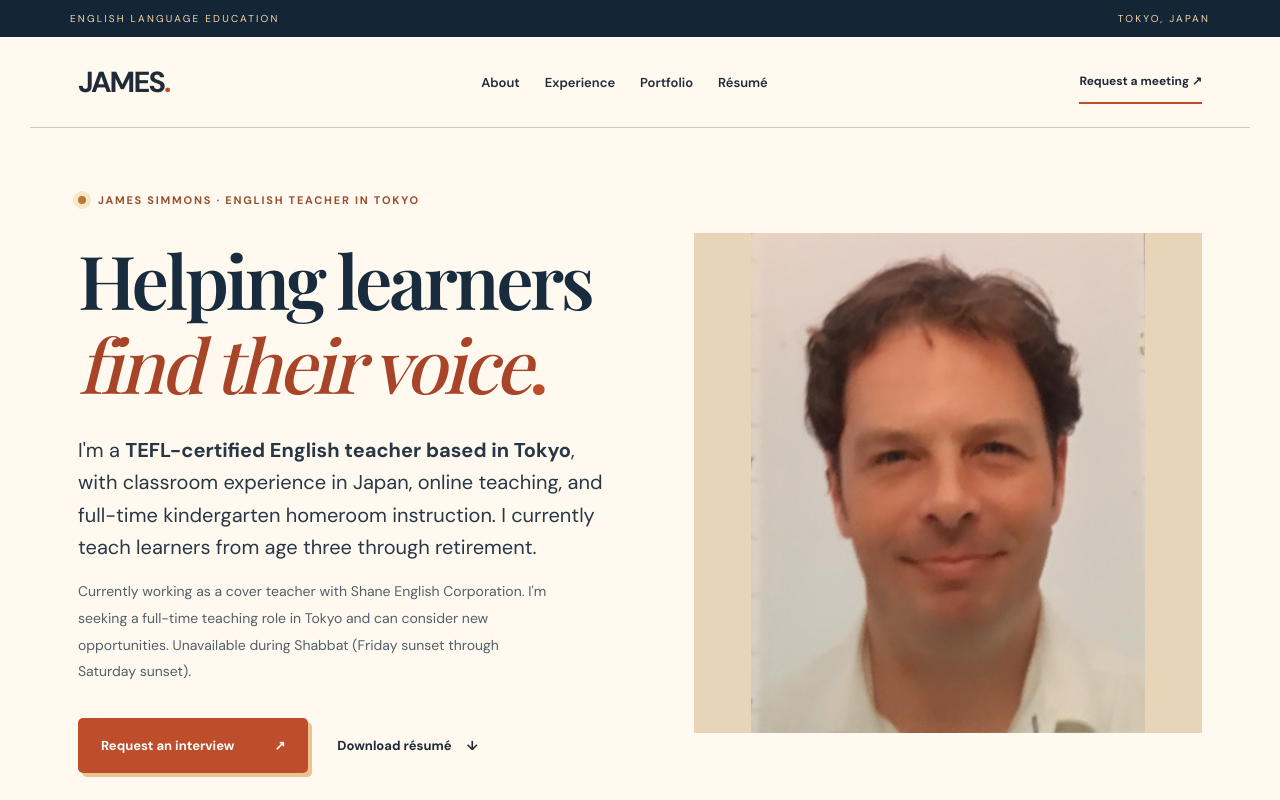
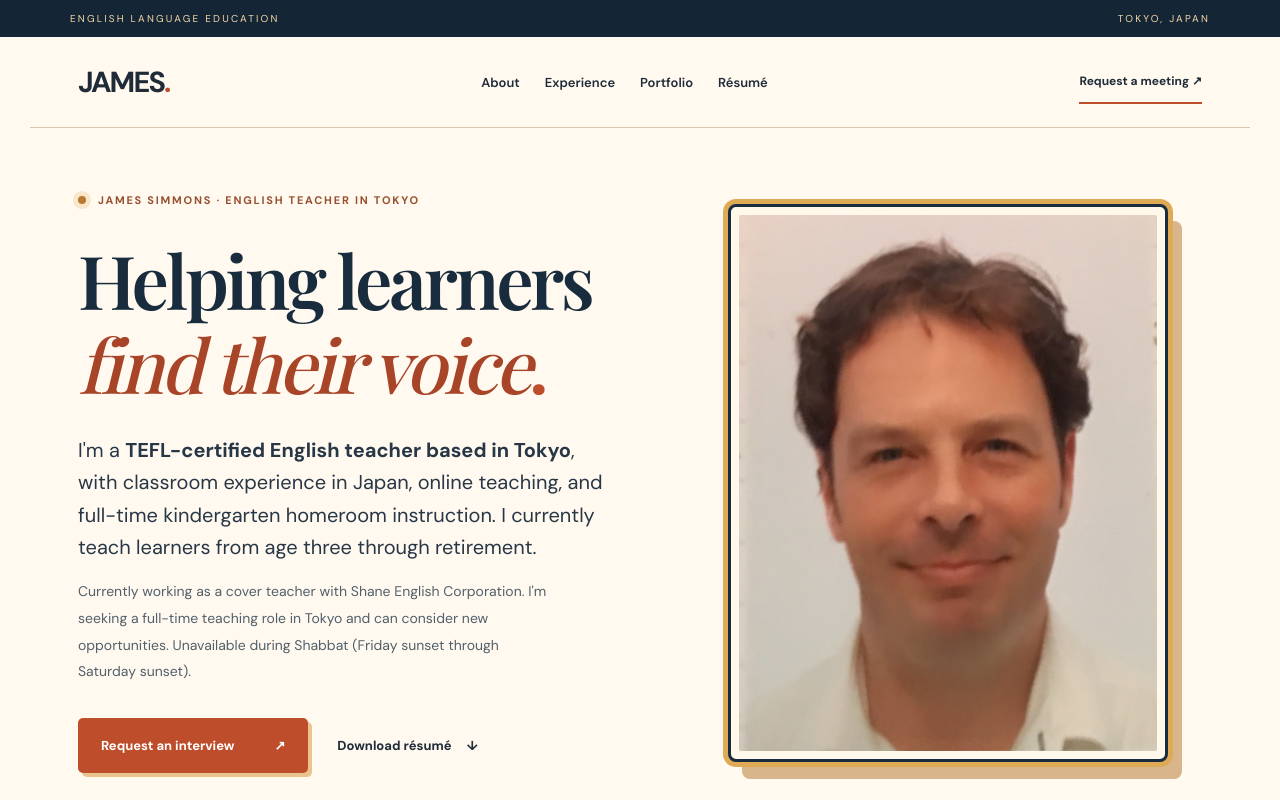
Before and after one commit to desukara/portfolio, a Next.js app: page / in a window 1280 px wide. Shown: the top 800 px of the page. Built offline with nearby package versions, Linux system fonts and the light colour scheme; a web font is replaced by a local one.

Commit message:
Fit portrait frame to photo and add bold navy-and-gold border

```diff
--- a/app/globals.css
+++ b/app/globals.css
@@ -495,3 +495,33 @@ footer{background:#192c3d}
   .button-primary,.meeting-submit,.portfolio-card{transition:none}
   .button-primary:hover,.meeting-submit:hover,.portfolio-card:hover{transform:none}
 }
+
+/* Release 32: intentional portrait framing, not a mismatched image canvas. */
+.hero.hero .hero-photo{
+  width:100%;
+  max-width:440px;
+  height:auto;
+  min-height:0;
+  aspect-ratio:1076 / 1366;
+  justify-self:center;
+  align-self:center;
+  padding:8px;
+  background:#fff8eb;
+  border:3px solid #192c3d;
+  border-radius:8px;
+  box-shadow:0 0 0 5px #dfaa55,14px 17px 0 #d8b58b;
+  overflow:visible;
+}
+.hero.hero .hero-photo img{
+  display:block;
+  width:100%;
+  height:100%;
+  max-height:none;
+  object-fit:cover;
+  object-position:center;
+  border-radius:2px;
+}
+@media(max-width:800px){.hero.hero .hero-photo{max-width:360px}}
+@media(max-width:600px){
+  .hero.hero .hero-photo{max-width:min(100% - 20px,340px);box-shadow:0 0 0 4px #dfaa55,8px 10px 0 #d8b58b}
+}
```
